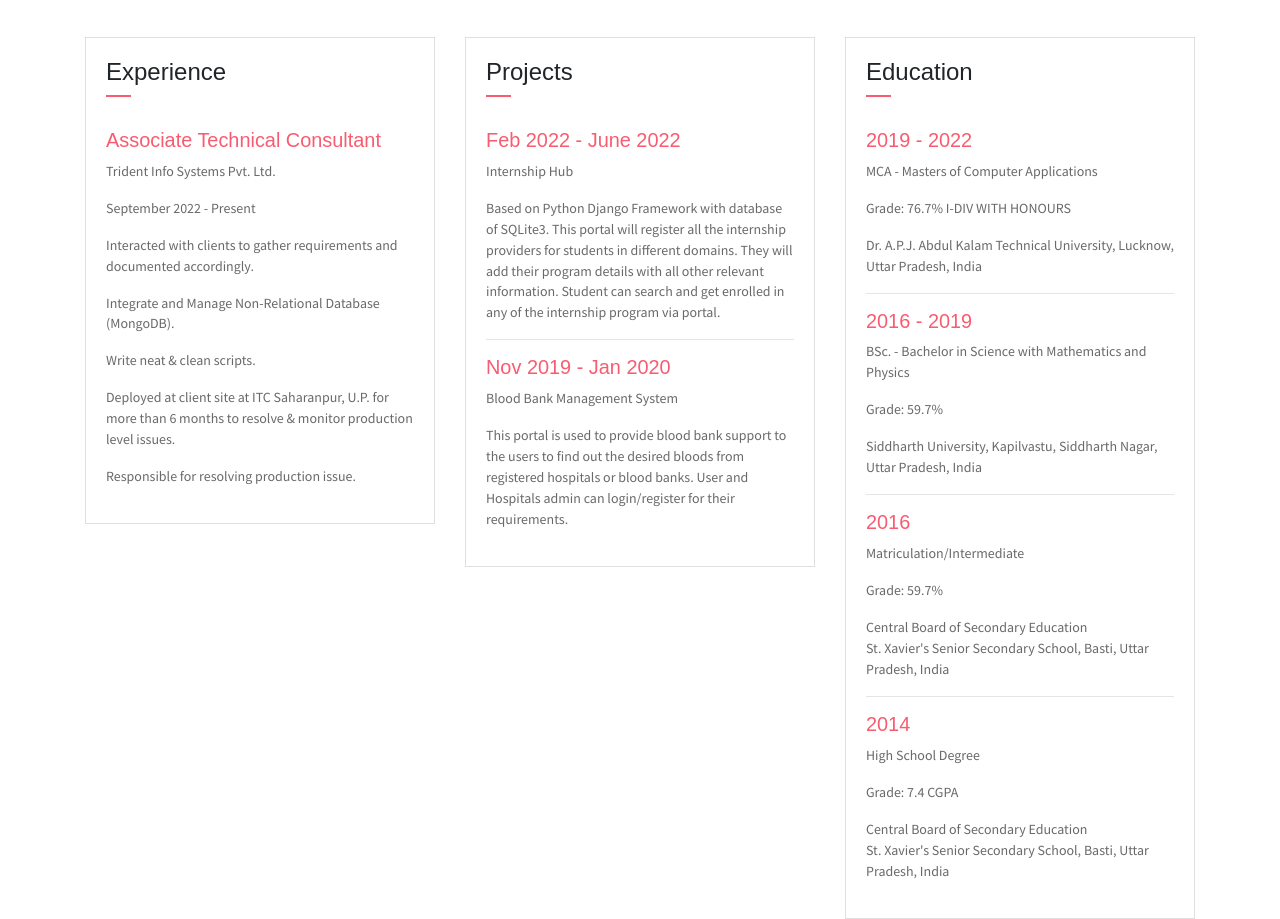
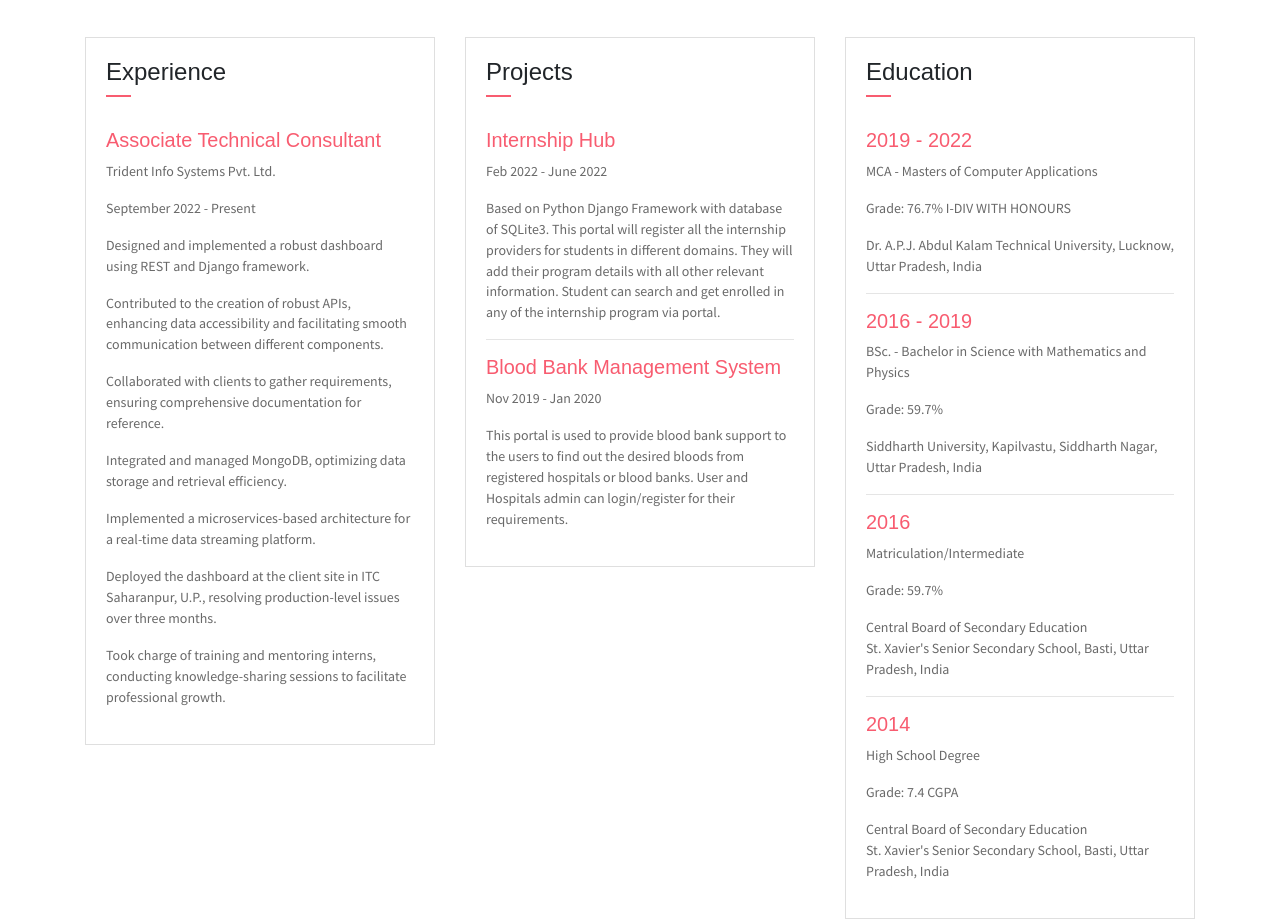
Before and after one commit to akshitsingh07/akshitsingh-portfolio, a website: page index.html in a window 1280 px wide. Shown: the part 1260-2179 px from the top of the page. Drawn offline with Linux system fonts and the light colour scheme; some packages are replaced by stand-ins of ours.

Commit message:
Chnages Done

```diff
--- a/index.html
+++ b/index.html
@@ -141,11 +141,13 @@
                             <h6 class="title text-danger">Associate Technical Consultant</h6>
                             <P>Trident Info Systems Pvt. Ltd.</P>
                             <P>September 2022 - Present</P>
-                            <P class="subtitle">Interacted with clients to gather requirements and documented accordingly.</P>
-                            <P class="subtitle">Integrate and Manage Non-Relational Database (MongoDB).</P>
-                            <P class="subtitle">Write neat & clean scripts.</P>
-                            <P class="subtitle">Deployed at client site at ITC Saharanpur, U.P. for more than 6 months to resolve & monitor production level issues.</P>
-                            <P class="subtitle">Responsible for resolving production issue.</P>
+                            <P class="subtitle">Designed and implemented a robust dashboard using REST and Django framework.</P>
+                            <P class="subtitle">Contributed to the creation of robust APIs, enhancing data accessibility and facilitating	smooth communication between different components.</P>
+                            <P class="subtitle">Collaborated with clients to gather requirements, ensuring comprehensive documentation for reference.</P>
+                            <P class="subtitle">Integrated and managed MongoDB, optimizing data storage and retrieval efficiency.</P>
+                            <P class="subtitle">Implemented a microservices-based architecture for a real-time data streaming platform.</P>
+                            <P class="subtitle">Deployed the dashboard at the client site in ITC Saharanpur, U.P., resolving production-level issues over three months.</P>
+                            <P class="subtitle">Took charge of training and mentoring interns, conducting knowledge-sharing sessions to facilitate professional growth.</P>
                         </div>
                     </div>
                 </div>
@@ -158,13 +160,13 @@
                             </div>
                         </div>
                         <div class="card-body">
-                            <h6 class="title text-danger">Feb 2022 - June 2022</h6>
-                            <P>Internship Hub</P>
+                            <h6 class="title text-danger">Internship Hub</h6>
+                            <P>Feb 2022 - June 2022</P>
                             <P class="subtitle">Based on Python Django Framework with database of SQLite3. This portal will register all the internship providers for students in different domains. They will add their program details with all other relevant information. Student
                                 can search and get enrolled in any of the internship program via portal.</P>
                             <hr>
-                            <h6 class="title text-danger">Nov 2019 - Jan 2020</h6>
-                            <P>Blood Bank Management System</P>
+                            <h6 class="title text-danger">Blood Bank Management System</h6>
+                            <P>Nov 2019 - Jan 2020</P>
                             <P class="subtitle">This portal is used to provide blood bank support to the users to find out the desired bloods from registered hospitals or blood banks. User and Hospitals admin can login/register for their requirements.</P>
                         </div>
                     </div>
@@ -366,7 +368,7 @@
                 &copy;
                 <script>
                     document.write(new Date().getFullYear())
-                </script> Created With <i class="ti-heart text-danger "></i> By <a href="https://twitter.com/akshit_s7" target="_blank "><span class="text-danger " title="Bootstrap 4 Themes and Dashboards ">Akshit Singh</span></a> <span style="color: grey; text-decoration:line-through">Last Changes deployed on 02-04-2023.</span>
+                </script> Created With <i class="ti-heart text-danger "></i> By <a href="https://twitter.com/akshit_s7" target="_blank "><span class="text-danger " title="Akshit Singh | X Handle">Akshit Singh</span></a> <span style="color: grey; text-decoration:line-through">Last changes done on 17-02-2024.</span>
             </p>
         </div>
     </footer>
```
